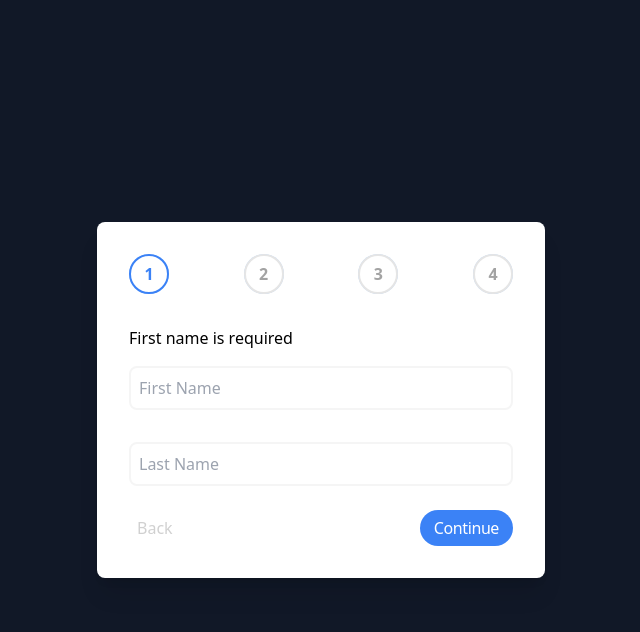
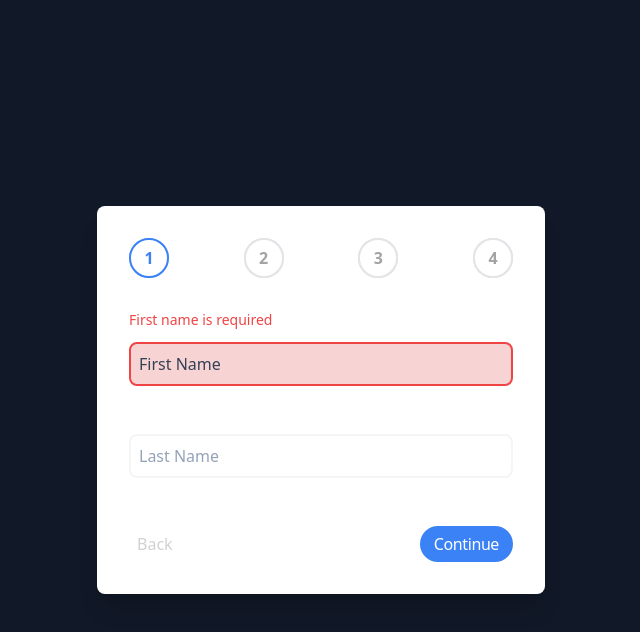
Before and after one commit to JayCodeGitHub/advanced-form, a React (Create React App) app: page / in a window 1280 px wide. Both pictures are taken after a click on the button "Continue". Shown: the top 632 px of the page, without its empty margins (319-959 px from the left). Built offline with nearby package versions, Linux system fonts and the light colour scheme.

Commit message:
Styled Input

```diff
--- a/src/components/form.tsx
+++ b/src/components/form.tsx
@@ -78,7 +78,7 @@ function Form() {
         <Step step={3} currentStep={step} />
         <Step step={4} currentStep={step} />
       </div>
-      <div className="flex flex-col justify-start gap-2 px-8 space-y-2 h-36">
+      <div className="flex flex-col justify-start gap-2 px-8 space-y-2 h-44">
         {step === 1 ? (
           <>
             <Input
--- a/src/components/input.tsx
+++ b/src/components/input.tsx
@@ -19,7 +19,19 @@ function Input({
 }: InputProps) {
   return (
     <>
-      <span>{error}</span>
+      <span className="h-4 text-sm text-red-500 transition-all">
+        {error ? (
+          <motion.span
+            initial={{ opacity: 0 }}
+            animate={{ opacity: 1 }}
+            transition={{
+              duration: 0.2,
+            }}
+          >
+            {error}
+          </motion.span>
+        ) : null}
+      </span>
       <motion.input
         name={name}
         value={value}
@@ -28,7 +40,11 @@ function Input({
         animate={{ opacity: 1 }}
         transition={{ duration: 0.2 }}
         onChange={onChange}
-        className="w-full p-2 border-2 rounded-lg border-neutral-100"
+        className={` ${
+          error
+            ? "bg-[#F8D3D3] border-red-500 placeholder-slate-700"
+            : "bg-transparent border-neutral-100 placeholder-slate-400"
+        } w-full p-2 border-2 rounded-lg transition-all`}
         type={number ? "number" : "string"}
       />
     </>
```
